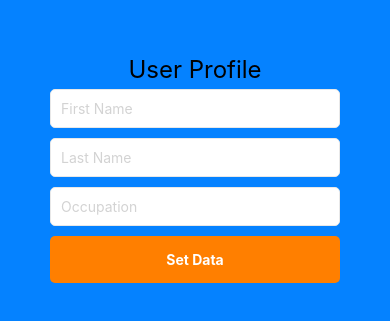
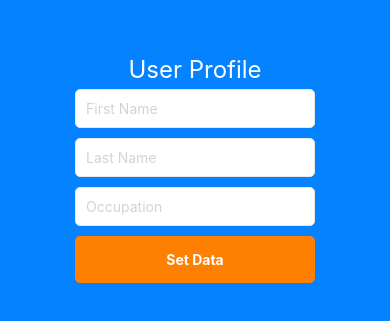
Before and after one commit to AIM-Opportunities/AIM, a React Native app: screen /Home in a window 390 px wide. Shown: the part 251-572 px from the top of the page. Built offline with nearby package versions, Linux system fonts and the light colour scheme.

Commit message:
a bit of clean up of unused imports

```diff
--- a/App.js
+++ b/App.js
@@ -2,6 +2,7 @@ import React from 'react';
 import {SafeAreaView, StyleSheet, Text, View} from 'react-native';
 import Navigation from './src/navigation';
 import '@firebase/firestore'
+import {authentication} from './firebase/firebase-config';
 
 const App = () => {
   return (
--- a/package.json
+++ b/package.json
@@ -38,7 +38,8 @@
     "react-native-firebase": "^5.6.0",
     "react-native-safe-area-context": "4.3.1",
     "react-native-screens": "3.15.0",
-    "react-native-web": "~0.18.7"
+    "react-native-web": "~0.18.7",
+    "yarn": "^1.22.19"
   },
   "devDependencies": {
     "@babel/core": "^7.12.9",
--- a/src/components/CustomButton/CustomButton.js
+++ b/src/components/CustomButton/CustomButton.js
@@ -1,11 +1,11 @@
-import {View, Text, StyleSheet, Pressable} from 'react-native';
+import {Text, StyleSheet, Pressable} from 'react-native';
 import React from 'react';
-import {white} from 'color-name';
 
-const CustomButton = ({onPress, text, type = 'PRIMARY', bgColor, fgColor}) => {
+const CustomButton = ({onPress,disabled, text, type = 'PRIMARY', bgColor, fgColor}) => {
   return (
     <Pressable
       onPress={onPress}
+      disabled={disabled}
       style={[
         styles.container,
         styles[`container_${type}`],
--- a/src/components/CustomInput/CustomInput.js
+++ b/src/components/CustomInput/CustomInput.js
@@ -1,5 +1,5 @@
 import React from 'react';
-import {View, Text, TextInput, StyleSheet, placeholder} from 'react-native';
+import {View, TextInput, StyleSheet} from 'react-native';
 
 const CustomInput = ({value, setValue, placeholder, secureTextEntry}) => {
   return (
--- a/src/navigation/index.js
+++ b/src/navigation/index.js
@@ -1,6 +1,5 @@
-import {View, Text} from 'react-native';
 import React from 'react';
-import {NavigationContainer, DefaultTheme} from '@react-navigation/native';
+import {NavigationContainer} from '@react-navigation/native';
 import {createNativeStackNavigator} from '@react-navigation/native-stack';
 import SignInScreen from '../screens/SignInScreen';
 import SignUpScreen from '../screens/SignUpScreen';
--- a/src/screens/HomeScreen/index.js
+++ b/src/screens/HomeScreen/index.js
@@ -9,10 +9,9 @@ import React, {useState, useEffect} from 'react';
 import CustomButton from '../../components/CustomButton';
 import {useNavigation} from '@react-navigation/native';
 import {db} from '../../../firebase/firebase-config';
-import {collection, getDoc, doc,setDoc, DocumentData} from 'firebase/firestore/lite';
-import firestore, { endAt } from 'firebase/firestore';
+import {getDoc, doc,setDoc} from 'firebase/firestore/lite';
 import {authentication} from '../../../firebase/firebase-config';
-import {signInWithEmailAndPassword, signOut} from 'firebase/auth';
+import {signOut} from 'firebase/auth';
 import CustomInput from '../../components/CustomInput';
 
 const HomeScreen = () => {
@@ -81,9 +80,10 @@ const HomeScreen = () => {
   return (
     <ScrollView
     contentContainerStyle={{
-      flexGrow: 3,
+      maxWidth: 400,
+      flexGrow: 1,
+      alignSelf:'center',
       justifyContent: 'center',
-
     }}
     showsVerticalScrollIndicator={false}
     >
@@ -91,6 +91,7 @@ const HomeScreen = () => {
         <Text
           style={{
             fontSize: 24,
+            color:'white'
           }}>
           User Profile
         </Text>
--- a/src/screens/SignInScreen/SignInScreen.js
+++ b/src/screens/SignInScreen/SignInScreen.js
@@ -11,7 +11,7 @@ import Logo from '../../../assets/images/ProjectX-Logo.png';
 import CustomInput from '../../components/CustomInput';
 import CustomButton from '../../components/CustomButton';
 import SocialSignInButtons from '../../components/SocialSignInButtons';
-import {CurrentRenderContext, useNavigation, validatePathConfig} from '@react-navigation/native';
+import {useNavigation} from '@react-navigation/native';
 import {authentication} from '../../../firebase/firebase-config';
 import {signInWithEmailAndPassword, signOut} from 'firebase/auth';
 
--- a/src/screens/SignUpScreen/SignUpScreen.js
+++ b/src/screens/SignUpScreen/SignUpScreen.js
@@ -11,8 +11,6 @@ import SocialSignInButtons from '../../components/SocialSignInButtons';
 import {useNavigation} from '@react-navigation/native';
 import {authentication} from '../../../firebase/firebase-config';
 import {createUserWithEmailAndPassword} from 'firebase/auth';
-import {db} from '../../../firebase/firebase-config';
-import {doc,setDoc} from 'firebase/firestore/lite';
 
 const SignUpScreen = () => {
   const [isSignedIn, setIsSignedIn] = useState(false);
```
Also changed, not shown: 2 other files (tests, documents, lock files or other folders).
